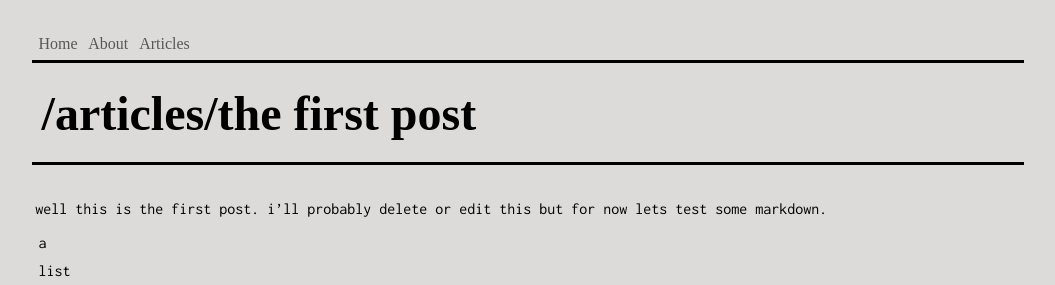
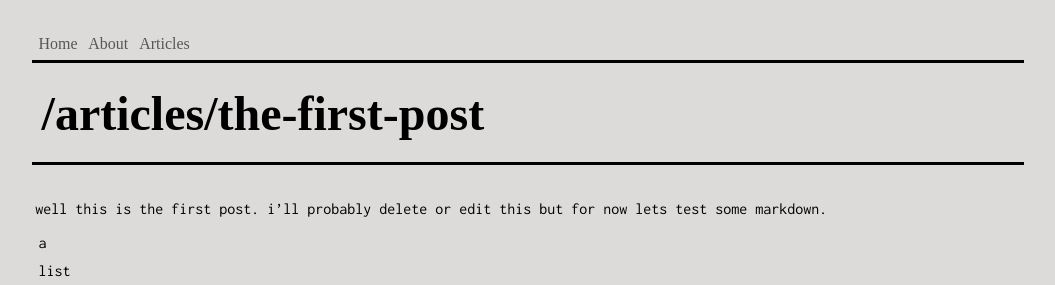
Before and after one commit to msawangwan/msawangwan.github.io, a Jekyll site: the page built from _posts/2016-07-12-first-post.md, in a window 1280 px wide. Shown: the top 285 px of the page, without its empty margins (112-1167 px from the left). Built offline with Jekyll 4.4.1, drawn with Linux system fonts in a browser that asks for light colours; some web fonts are replaced.

Commit message:
messing with content

```diff
--- a/_posts/2016-07-12-first-post.md
+++ b/_posts/2016-07-12-first-post.md
@@ -1,6 +1,6 @@
 ---
 layout: default
-title: articles/the first post
+title: articles/the-first-post
 show_quote: false
 ---
 
```
